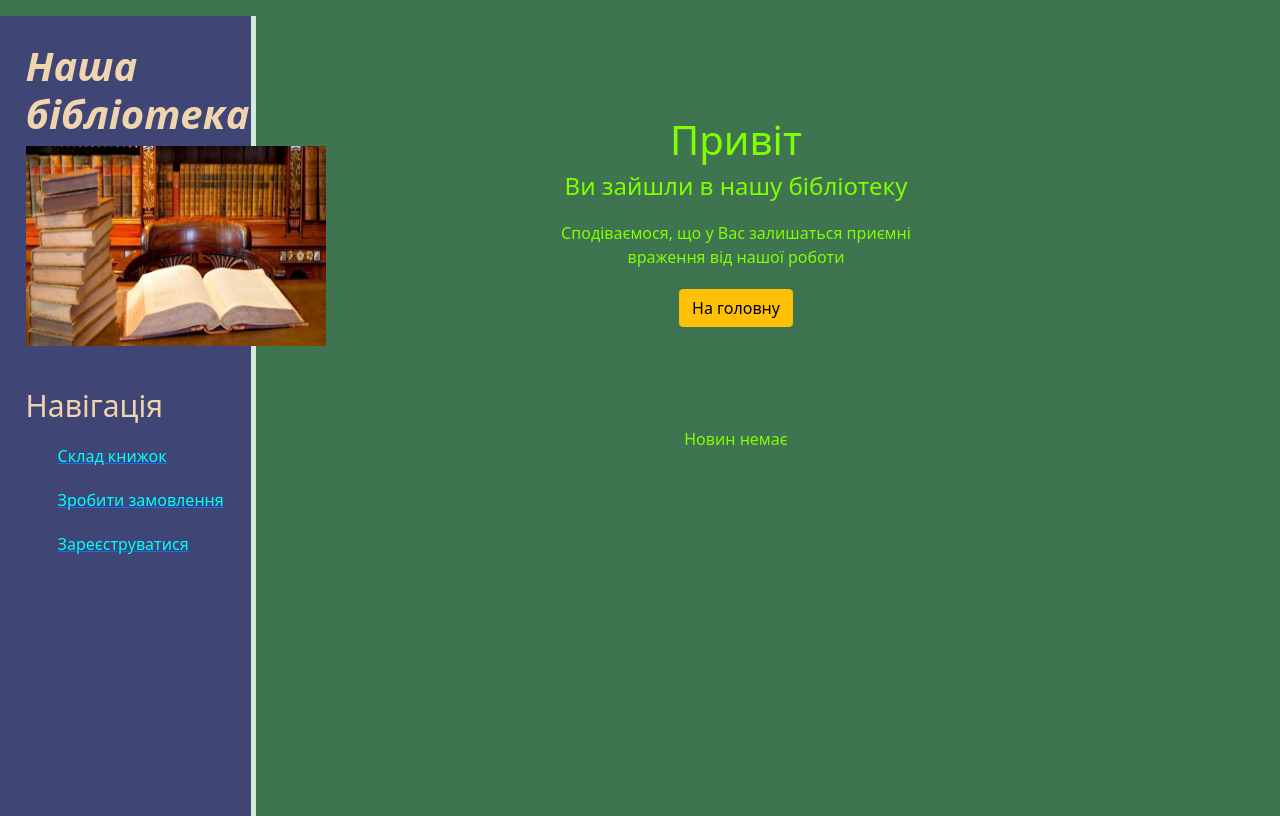
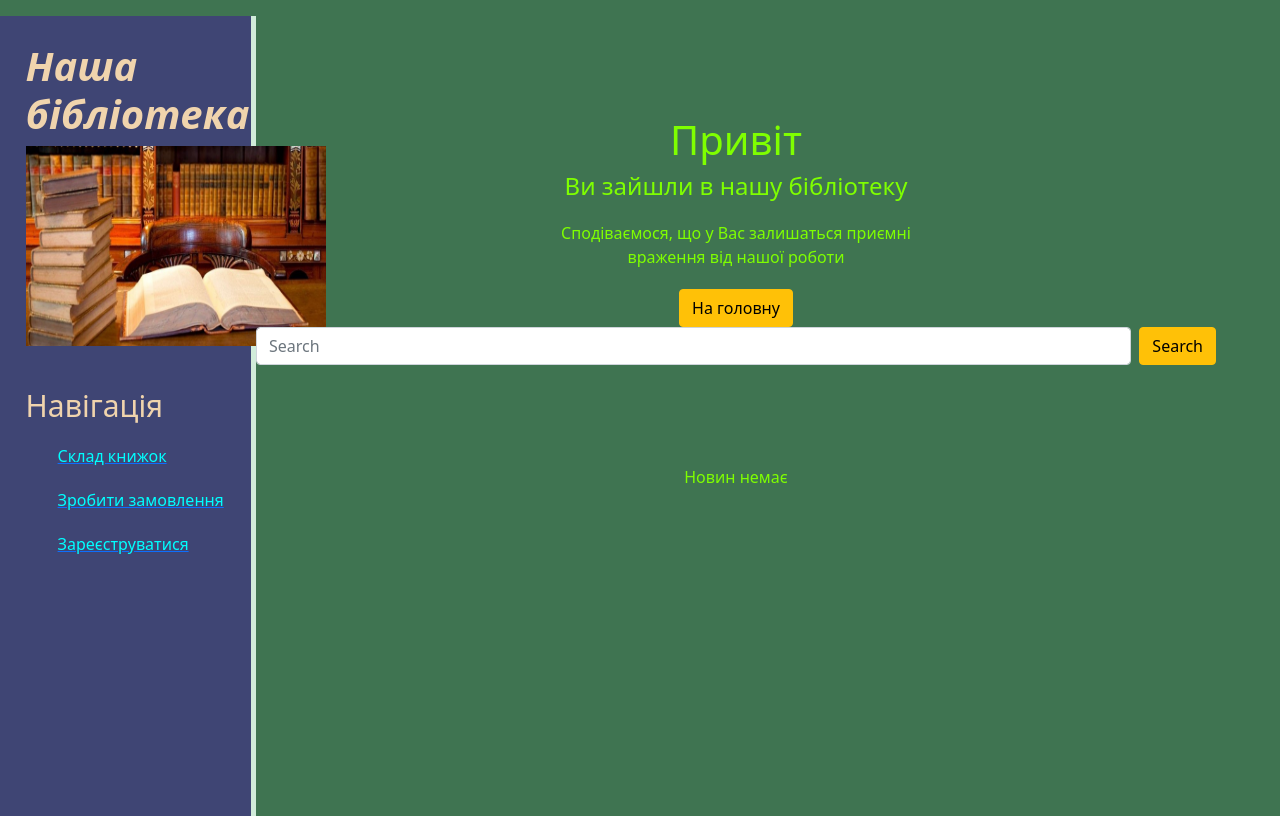
Before and after one commit to yatagan/ILS, a Django app: page / in a window 1280 px wide. Run offline with Django 4.2, Linux system fonts and the light colour scheme; data that the repository does not hold is empty.

Commit message:
create search

```diff
--- a/core/templates/core/base.html
+++ b/core/templates/core/base.html
@@ -18,7 +18,7 @@
         <h5>Навігація</h5>
         <ul>
             <a href="{% url 'warehouse:index' %}"><li><i class="fa-thin fa-address-book"></i>Склад книжок</li></a>
-            <a href="{% url 'library_reception:index' %}"><li><i class="fa-thin fa-user-graduate"></i>Зробити замовлення</li></a>
+            <a href="#"><li><i class="fa-thin fa-user-graduate"></i>Зробити замовлення</li></a>
                 {% if user.is_authenticated %}
                 Вітаємо, {{ user.username }}.
                 <a href="{% url 'visitors:logout' %}"><li><i class="fa-thin fa-user-graduate"></i>Вихід</li></a>
--- a/core/templates/core/index.html
+++ b/core/templates/core/index.html
@@ -1,4 +1,5 @@
 {% extends "core/base.html" %}
+
 
 {% block content%}
     <div class="features">
@@ -6,6 +7,11 @@
         <h4>Ви зайшли в нашу бібліотеку</h4>
         <p>Сподіваємося, що у Вас залишаться приємні враження від нашої роботи</p>
         <button class="btn btn-warning">На головну</button>
+        <form class="d-flex" role="search" action="{% url 'core:books' %}">
+            <input class="form-control me-2" type="search" placeholder="Search" aria-label="Search" name="search">
+            <button class="btn btn-warning" type="submit">Search</button>
+        </form>
+
     </div>
 
     <div class="features">
@@ -25,4 +31,6 @@
     {% endif %}
 
 </div>
+
+
 {% endblock content %}
--- a/core/urls.py
+++ b/core/urls.py
@@ -8,4 +8,7 @@ app_name = 'core'
 urlpatterns = [
     #Home page
     path('', views.index, name='index'),
+    #сторінка з книгами
+    path('books/', views.books, name='books'),
+    # path('new_order/', views.new_order, name='new_order'),
 ] + static(settings.STATIC_URL, document_root=settings.STATIC_ROOT)
--- a/core/views.py
+++ b/core/views.py
@@ -1,9 +1,34 @@
 from django.shortcuts import render
-from .models import Book, Post
-from .forms import BookForm
+from .models import Book, BookInstance, Post
+from django.db.models import Q
+
 
 
 def index(request):
     """Home page library."""
     posts = Post.objects.all()
     return render(request, 'core/index.html', {'posts': posts})
+
+def books(request):
+    search_query = request.GET.get('search', '')
+    if search_query:
+        books = Book.objects.filter(Q(title__icontains=search_query) | Q(authors__name__icontains=search_query))
+    else:
+    #show all books
+        books = Book.objects.order_by('-date_added')
+
+    context = {'books': books}
+    return render(request, 'core/books.html', context)
+
+# def new_order(request):
+#     book = BookInstance.objects.get()
+#     if book:
+#         form = OrderForm(request.POST)
+#         # if form.is_valid():
+#         #     new_order = form.save()
+#         #     new_order.book = book
+#         #     new_order = save()
+
+
+#     context = {'order': order, 'form': form}
+#     return render(request, 'core/new_order.html', context)
```
Also changed, not shown: core/templates/core/books.html (added, +23 -0 lines).
